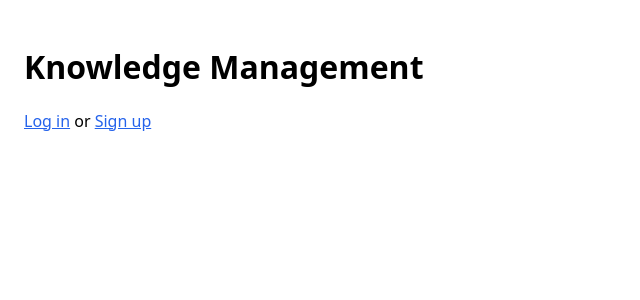
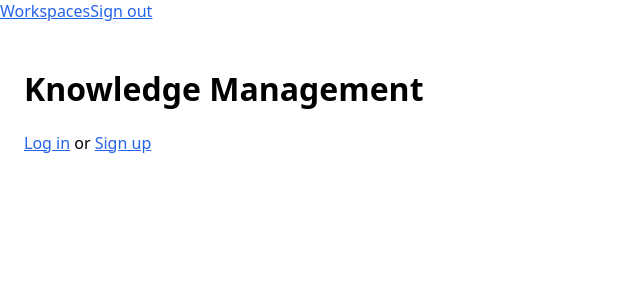
Before and after one commit to jonny190/KnowledgeManagment, a Next.js app in the folder apps/web/: page / in a window 1280 px wide. Shown: the top 300 px of the page, without its empty margins (0-640 px from the left). Built offline with nearby package versions, Linux system fonts and the light colour scheme; no server answers.

Commit message:
feat(web): link to workspaces in layout header

```diff
--- a/apps/web/src/app/layout.tsx
+++ b/apps/web/src/app/layout.tsx
@@ -11,7 +11,13 @@ export default function RootLayout({ children }: { children: ReactNode }) {
   return (
     <html lang="en">
       <body>
-        <Providers>{children}</Providers>
+        <Providers>
+          <header className="border-b p-2 flex gap-3 text-sm">
+            <a href="/workspaces" className="underline">Workspaces</a>
+            <a href="/api/auth/signout" className="underline">Sign out</a>
+          </header>
+          {children}
+        </Providers>
       </body>
     </html>
   );
```
